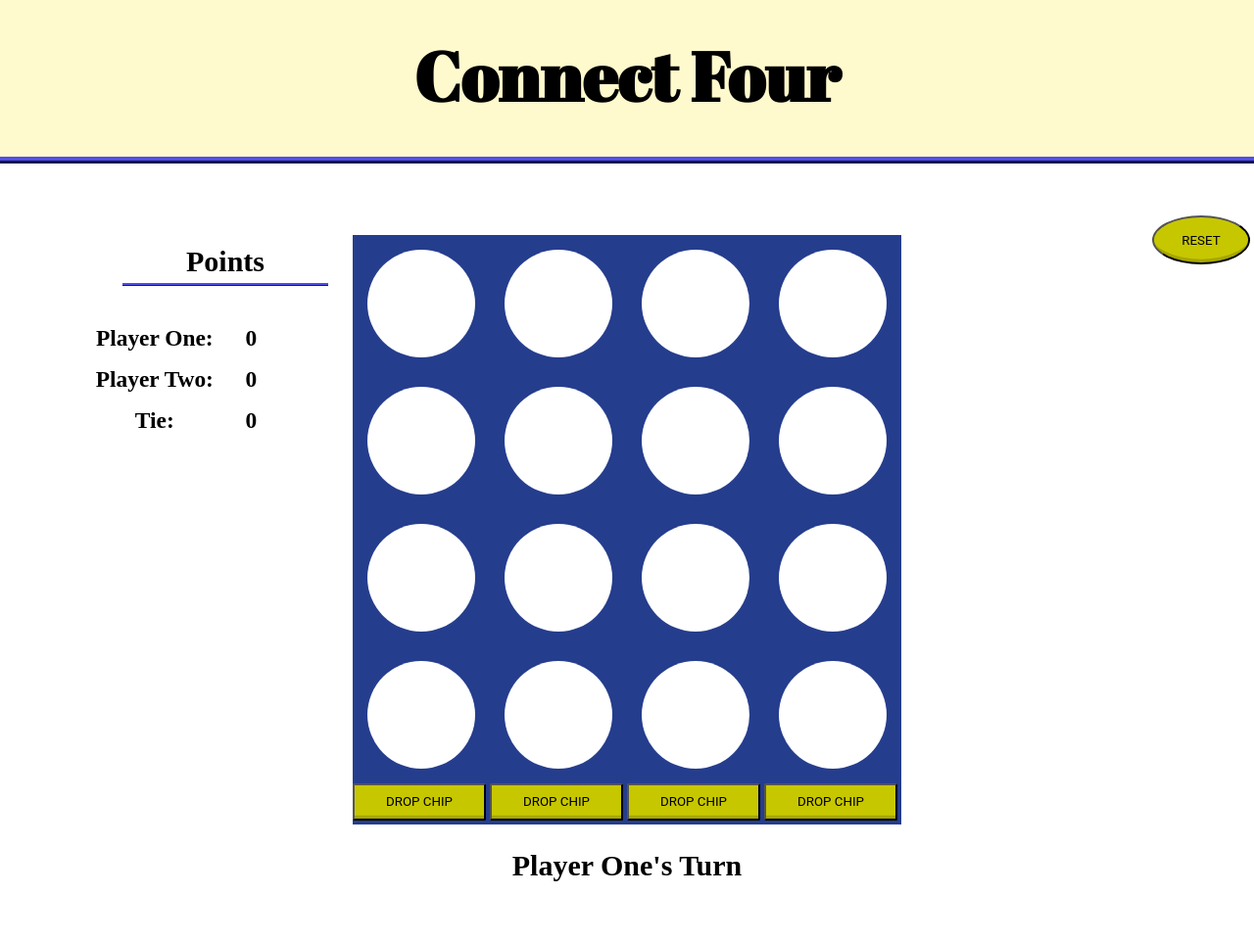
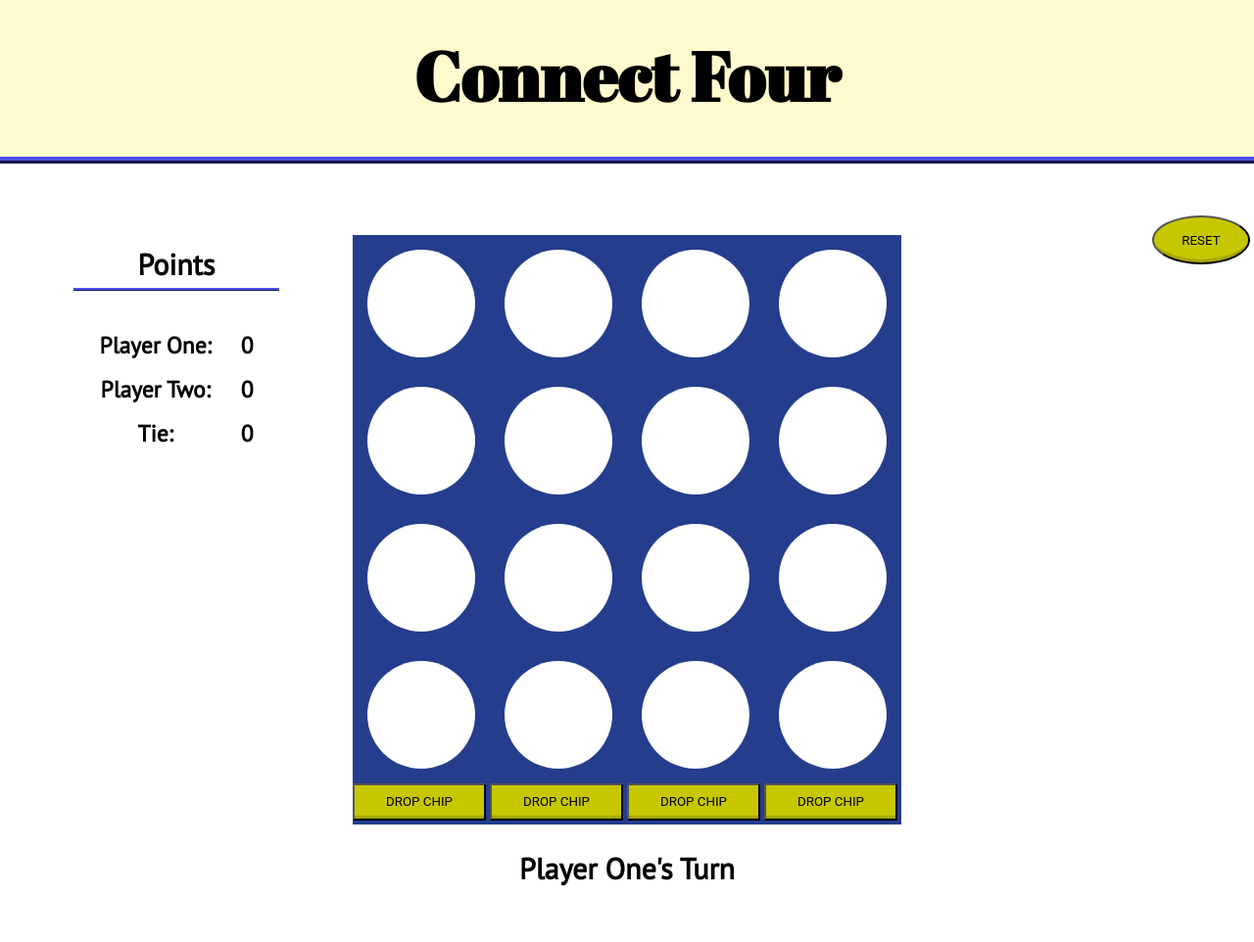
Before and after one commit to jmaksimik/connect-four, a plain HTML site: page index.html in a window 1280 px wide. Shown: the whole page at 98% size. Drawn offline with Linux system fonts and the light colour scheme.

Commit message:
Adjust fonts and small update to flex layouts

```diff
--- a/css/main.css
+++ b/css/main.css
@@ -40,6 +40,9 @@ aside {
     flex-direction: column;
     text-align: center;
     font-size: 20px;
+    font-family: 'PT Sans', sans-serif;
+    align-items: center;
+
 }
 
 button {
@@ -63,6 +66,7 @@ button {
     margin-top: 40px;
     height: 50px;
     font-size: 20px;
+    font-family: 'PT Sans', sans-serif;
 }
 
 .points-layout {
@@ -75,7 +79,6 @@ button {
 aside > h2 {
     border-bottom: 3px ridge #333399;
     width: 200px;
-    margin-left: 125px;
     padding: 5px;
 }
 
@@ -126,6 +129,7 @@ aside > h2 {
 
 .turn-area {
     font-size: 20px;
+    font-family: 'PT Sans', sans-serif;
 }
 
 
--- a/index.html
+++ b/index.html
@@ -7,10 +7,13 @@
     <meta name="viewport" content="width=device-width, initial-scale=1.0">
     <link rel="stylesheet" href="css/main.css" type="text/css">
     <script defer src="js/main.js"></script>
-    <title>Document</title>
+    <title>Connect Four by John M.</title>
     <link rel="preconnect" href="https://fonts.googleapis.com">
     <link rel="preconnect" href="https://fonts.gstatic.com" crossorigin>
     <link href="https://fonts.googleapis.com/css2?family=Abril+Fatface&display=swap" rel="stylesheet">
+    <link rel="preconnect" href="https://fonts.googleapis.com">
+    <link rel="preconnect" href="https://fonts.gstatic.com" crossorigin>
+    <link href="https://fonts.googleapis.com/css2?family=PT+Sans&display=swap" rel="stylesheet">
 </head>
 
 <body>
@@ -20,16 +23,16 @@
     </div>
     <aside>
         <h2>Points</h2>
-        <div class = "points-layout">
-            <div class = "player-list">
+        <div class="points-layout">
+            <div class="player-list">
                 <h3>Player One:</h3>
                 <h3>Player Two:</h3>
                 <h3>Tie:</h3>
             </div>
-            <div class = "points">
-                <h3 id = "player-one-points">0</h3>
-                <h3 id = "player-two-points">0</h3>
-                <h3 id = "tie-points">0</h3>
+            <div class="points">
+                <h3 id="player-one-points">0</h3>
+                <h3 id="player-two-points">0</h3>
+                <h3 id="tie-points">0</h3>
             </div>
         </div>
     </aside>
@@ -39,35 +42,35 @@
             <span class="slots" id="[1][0]"></span>
             <span class="slots" id="[2][0]"></span>
             <span class="slots" id="[3][0]"></span>
-            <button class = "game-button" id="button1">Drop Chip</button>
+            <button class="game-button" id="button1">Drop Chip</button>
         </div>
         <div class="column2">
             <span class="slots" id="[0][1]"></span>
             <span class="slots" id="[1][1]"></span>
             <span class="slots" id="[2][1]"></span>
             <span class="slots" id="[3][1]"></span>
-            <button class = "game-button" id="button2">Drop Chip</button>
+            <button class="game-button" id="button2">Drop Chip</button>
         </div>
         <div class="column3">
             <span class="slots" id="[0][2]"></span>
             <span class="slots" id="[1][2]"></span>
             <span class="slots" id="[2][2]"></span>
             <span class="slots" id="[3][2]"></span>
-            <button class = "game-button" id="button3">Drop Chip</button>
+            <button class="game-button" id="button3">Drop Chip</button>
         </div>
         <div class="column4">
             <span class="slots" id="[0][3]"></span>
             <span class="slots" id="[1][3]"></span>
             <span class="slots" id="[2][3]"></span>
             <span class="slots" id="[3][3]"></span>
-            <button class = "game-button" id="button4">Drop Chip</button>
+            <button class="game-button" id="button4">Drop Chip</button>
         </div>
     </section>
-    <div class = "turn-area">
+    <div class="turn-area">
         <h2 class='turn-announcement'></h2>
     </div>
-    <div class = "reset-area">
-        <button id = "reset">Reset</button>
+    <div class="reset-area">
+        <button id="reset">Reset</button>
     </div>
 </body>
 
--- a/js/main.js
+++ b/js/main.js
@@ -1,9 +1,7 @@
 /*----- constants -----*/
 const chipSound = new Audio();
 const winSound = new Audio();
-let player1Points = 0;
-let player2Points = 0;
-let tieCount = 0;
+
 
 
 
@@ -11,7 +9,9 @@ let tieCount = 0;
 let gameBoard;
 let playerTurn;
 let winningPlayer;
-
+let player1Points = 0;
+let player2Points = 0;
+let tieCount = 0;
 
 
 
@@ -272,7 +272,7 @@ function callWinner(){
     turnEl.innerText = "";
     playWin();
   } else if (winningPlayer === 2) {
-    announceEl.innerText = "Player Two Wins";
+    announceEl.innerText = "Player Two Wins!";
     turnEl.innerText = "";
     playWin();
   } else {
```
